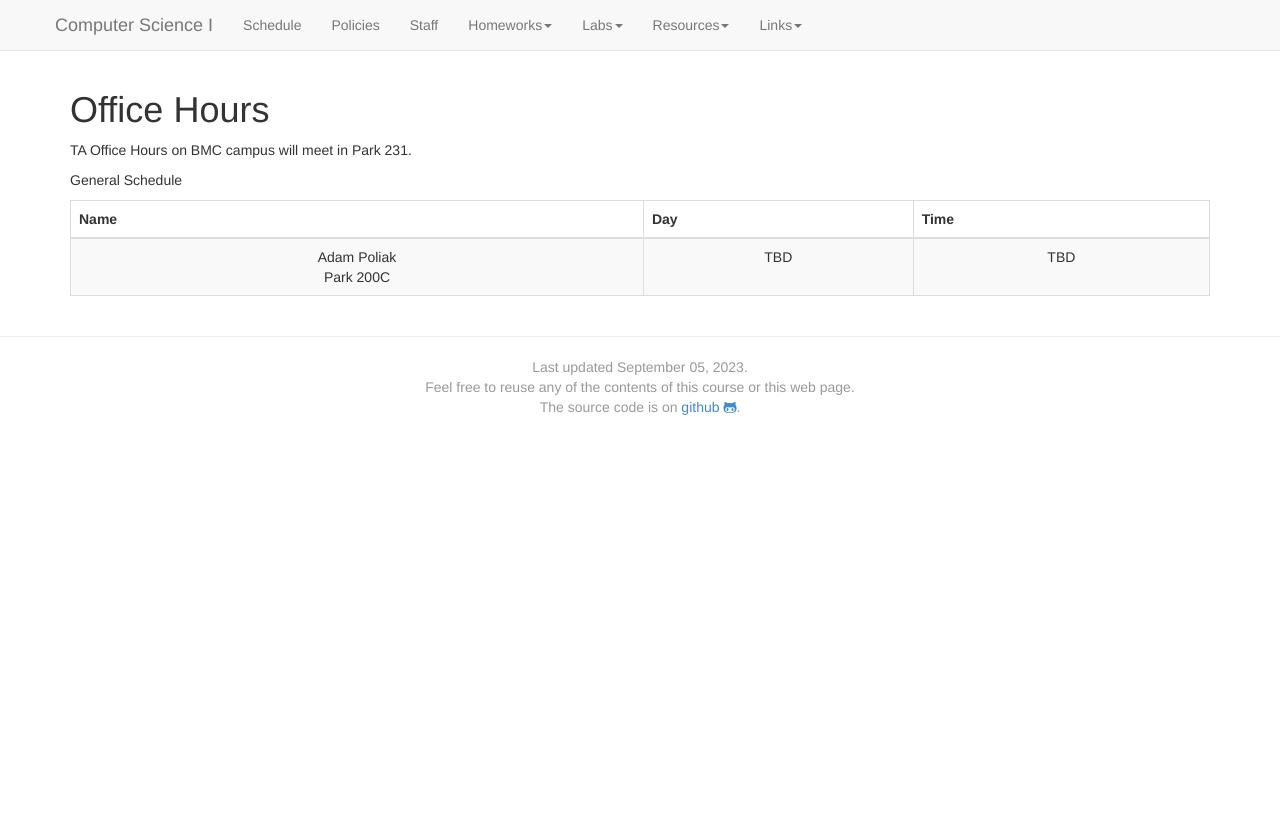
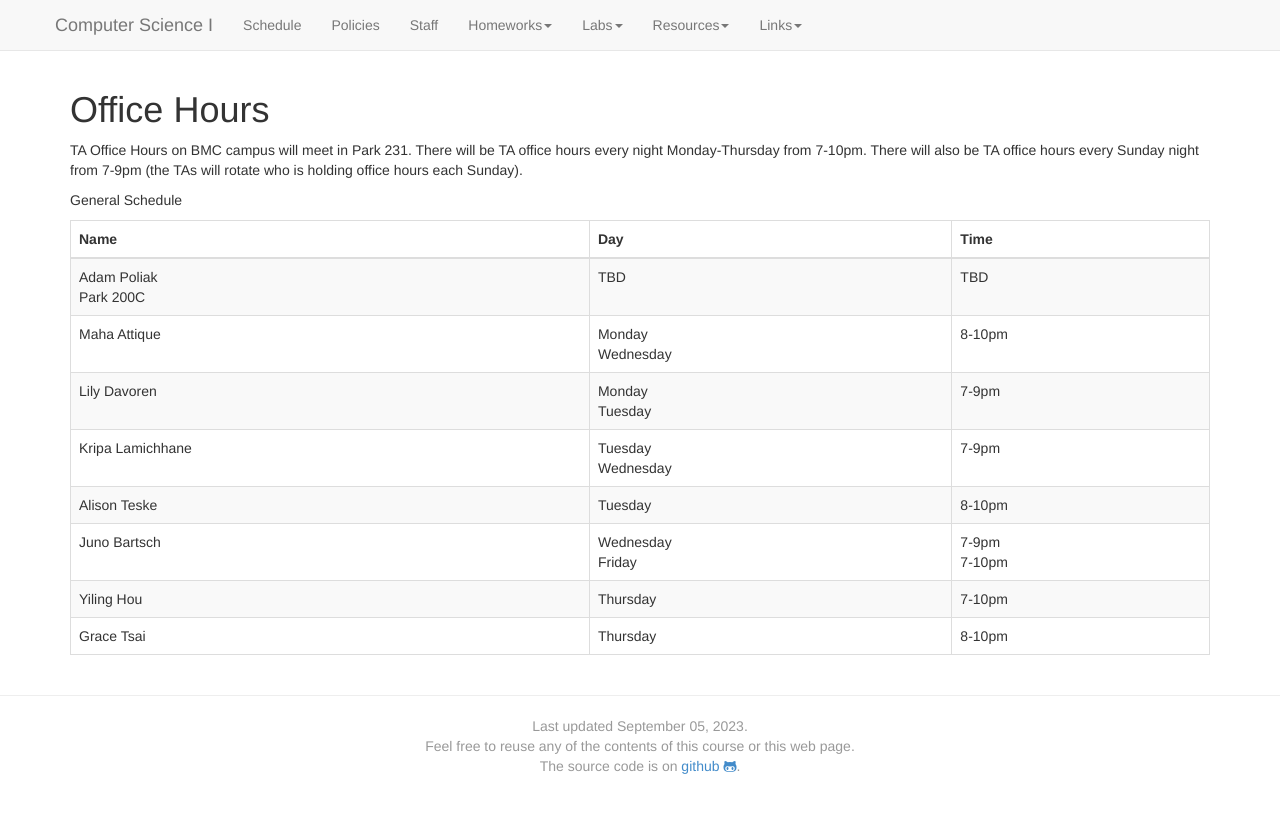
Before and after one commit to yhou-2003/BMC-CS-113.github.io, a Jekyll site: the page built from office-hours.md, in a window 1280 px wide. Shown: the top 813 px of the page. Built offline with Jekyll 4.4.1, drawn with Linux system fonts in a browser that asks for light colours; nearby versions of some CDN libraries.

Commit message:
office hours

```diff
--- a/office-hours.md
+++ b/office-hours.md
@@ -68,22 +68,60 @@ table > tbody > tr:nth-child(odd) {
 # Office Hours
 
 TA Office Hours on BMC campus will meet in Park 231.
+There will be TA office hours every night Monday-Thursday from 7-10pm.
+There will also be TA office hours every Sunday night from 7-9pm
+(the TAs will rotate who is holding office hours each Sunday).
 
 General Schedule
 
-<table>
+<table class="tg">
 <thead>
-<tr>
-<th align="center">Name</th>
-<th align="center">Day</th>
-<th align="center">Time</th>
-</tr>
+  <tr>
+    <th class="tg-7btt">Name</th>
+    <th class="tg-7btt">Day</th>
+    <th class="tg-7btt">Time</th>
+  </tr>
 </thead>
 <tbody>
-<tr align="center">
-<td>Adam Poliak <br> Park 200C</td>
-<td align="center">TBD</td>
-<td>TBD</td>
-</tr>
+  <tr>
+    <td class="tg-c3ow">Adam Poliak<br>Park 200C</td>
+    <td class="tg-c3ow">TBD</td>
+    <td class="tg-c3ow">TBD</td>
+  </tr>
+  <tr>
+    <td class="tg-c3ow">Maha Attique<br></td>
+    <td class="tg-c3ow">Monday<br>Wednesday</td>
+    <td class="tg-c3ow">8-10pm</td>
+  </tr>
+  <tr>
+    <td class="tg-c3ow">Lily Davoren</td>
+    <td class="tg-c3ow">Monday<br>Tuesday</td>
+    <td class="tg-c3ow">7-9pm</td>
+  </tr>
+  <tr>
+    <td class="tg-c3ow"><span style="font-weight:400;font-style:normal;text-decoration:none">Kripa Lamichhane</span></td>
+    <td class="tg-c3ow">Tuesday<br>Wednesday</td>
+    <td class="tg-c3ow">7-9pm</td>
+  </tr>
+  <tr>
+    <td class="tg-c3ow">Alison Teske<br></td>
+    <td class="tg-c3ow">Tuesday</td>
+    <td class="tg-c3ow">8-10pm</td>
+  </tr>
+  <tr>
+    <td class="tg-c3ow">Juno Bartsch<br></td>
+    <td class="tg-c3ow">Wednesday<br>Friday</td>
+    <td class="tg-c3ow">7-9pm<br>7-10pm</td>
+  </tr>
+  <tr>
+    <td class="tg-c3ow">Yiling Hou</td>
+    <td class="tg-c3ow">Thursday</td>
+    <td class="tg-c3ow">7-10pm</td>
+  </tr>
+  <tr>
+    <td class="tg-c3ow">Grace Tsai</td>
+    <td class="tg-c3ow">Thursday</td>
+    <td class="tg-c3ow">8-10pm</td>
+  </tr>
 </tbody>
 </table>
```
Also changed, not shown: 1 other file.
